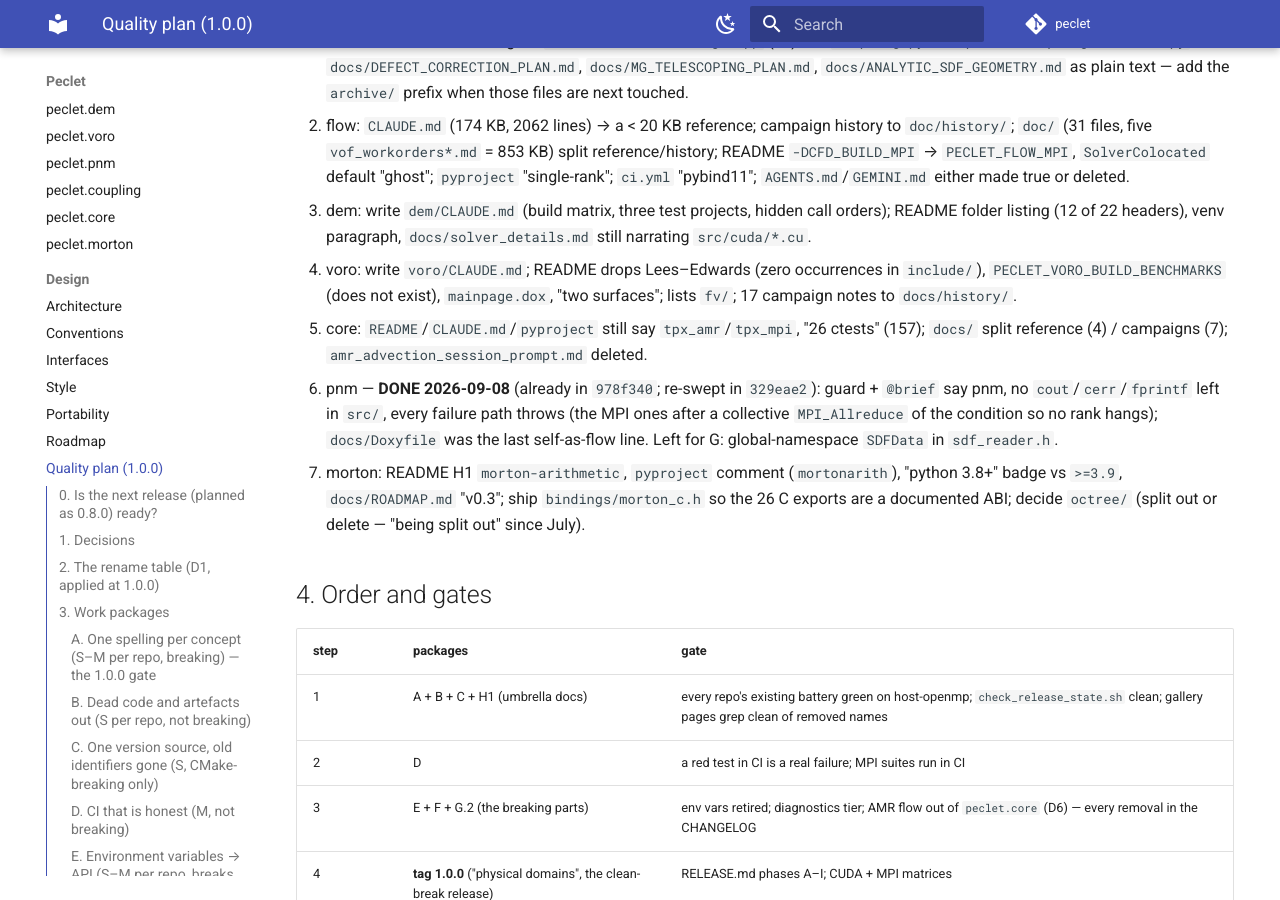
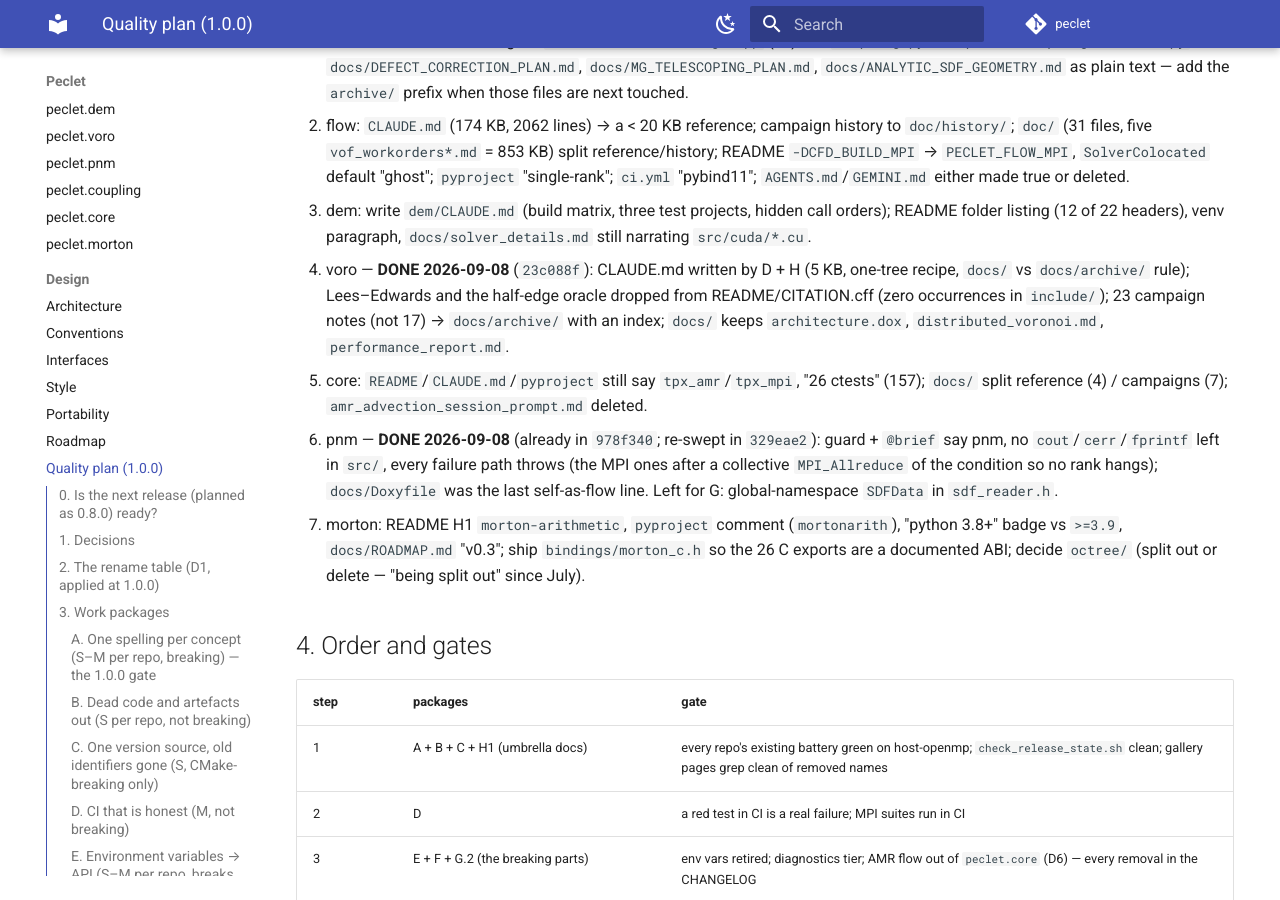
Before and after one commit to computational-chemical-engineering/peclet, an MkDocs documentation site: the page built from docs/QUALITY_PLAN.md, in a window 1280 px wide and 900 px high, scrolled down 8506 px. Built offline with MkDocs 1.6.1 and Material for MkDocs 9.7.7, drawn with Linux system fonts in a browser that asks for light colours; comment, search, counter and statistics services are not loaded.

Commit message:
bump voro (23c088f: H.4 — docs archived, stale README/CITATION lines gone); umbrella archive links re-pointed; QUALITY_PLAN
Co-Authored-By: Claude Fable 5.1 <noreply@anthropic.com>
Claude-Session: https://claude.ai/code/session_01Wqm2gbrbGKeKH8YVUHoTch

```diff
--- a/docs/QUALITY_PLAN.md
+++ b/docs/QUALITY_PLAN.md
@@ -322,9 +322,10 @@ stops returning energy through `maxVolErr`.
    "single-rank"; `ci.yml` "pybind11"; `AGENTS.md`/`GEMINI.md` either made true or deleted.
 3. dem: write `dem/CLAUDE.md` (build matrix, three test projects, hidden call orders); README
    folder listing (12 of 22 headers), venv paragraph, `docs/solver_details.md` still narrating `src/cuda/*.cu`.
-4. voro: write `voro/CLAUDE.md`; README drops Lees–Edwards (zero occurrences in `include/`),
-   `PECLET_VORO_BUILD_BENCHMARKS` (does not exist), `mainpage.dox`, "two surfaces"; lists `fv/`;
-   17 campaign notes to `docs/history/`.
+4. voro — **DONE 2026-09-08** (`23c088f`): CLAUDE.md written by D + H (5 KB, one-tree recipe, `docs/`
+   vs `docs/archive/` rule); Lees–Edwards and the half-edge oracle dropped from README/CITATION.cff
+   (zero occurrences in `include/`); 23 campaign notes (not 17) → `docs/archive/` with an index;
+   `docs/` keeps `architecture.dox`, `distributed_voronoi.md`, `performance_report.md`.
 5. core: `README`/`CLAUDE.md`/`pyproject` still say `tpx_amr`/`tpx_mpi`, "26 ctests" (157);
    `docs/` split reference (4) / campaigns (7); `amr_advection_session_prompt.md` deleted.
 6. pnm — **DONE 2026-09-08** (already in `978f340`; re-swept in `329eae2`): guard + `@brief` say pnm,
```
Also changed, not shown: docs/archive/DEVICE_RESIDENCY_PLAN.md (+1 -1 lines), docs/archive/VORONOI_METHODS_PLAN.md (+2 -2 lines).
